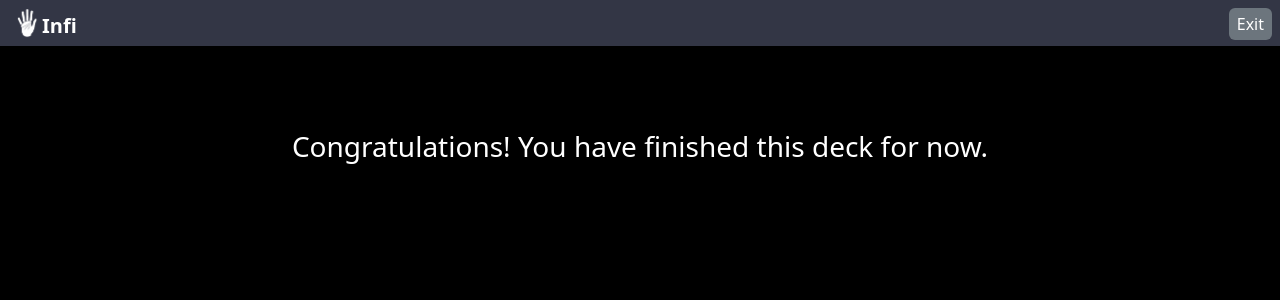
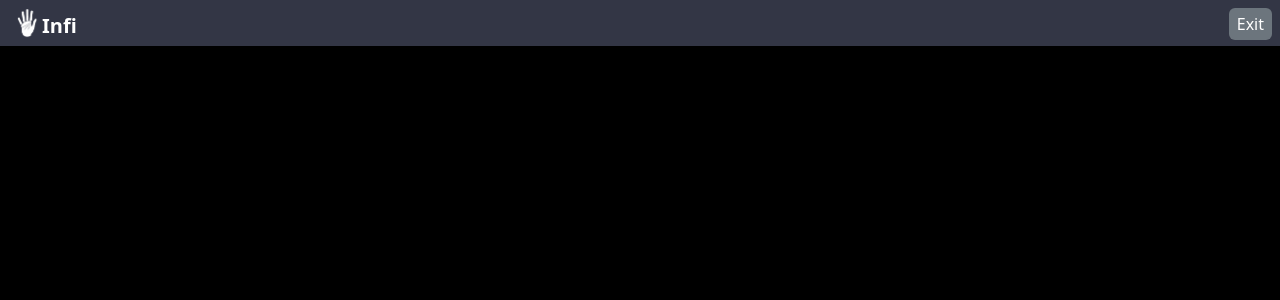
Before and after one commit to gheodn43/infi, a React (Create React App) app: page /deck/my-decks/study in a window 1280 px wide. Shown: the top 300 px of the page. Built offline with nearby package versions, Linux system fonts and the light colour scheme.

Commit message:
fix cannot reRender CardContent

```diff
--- a/src/components/car.heap.js
+++ b/src/components/car.heap.js
@@ -16,7 +16,13 @@ class MinHeap {
             let parentIndex = Math.floor((index - 1) / 2);
             let parent = this.heap[parentIndex];
 
-            if (element.timeToShow >= parent.timeToShow) break;
+            // if (element.timeToShow >= parent.timeToShow) break;
+            if (parentIndex === 0) {
+                break;
+            }
+            if (element.timeToShow >= parent.timeToShow || index <= 2) {
+                break;
+            }
 
             this.heap[index] = parent;
             index = parentIndex;
--- a/src/components/contents/CardContent.js
+++ b/src/components/contents/CardContent.js
@@ -11,11 +11,14 @@ export default function CardContent() {
     const { t } = useTranslation();
     const { deck } = useDeck();
     const [currentCard, setCurrentCard] = useState(null);
+    const [loading, setLoading] = useState(true);
+    const [counter, setCounter] = useState(0);
     const navigate = useNavigate();
     const location = useLocation();
 
     useEffect(() => {
         const fetchCards = async () => {
+            setLoading(true);
             const cardList = await getCardOfDeck(deck.deck_id);
             if (cardList && cardList.length > 0) {
                 cardList.forEach(card => {
@@ -45,15 +48,17 @@ export default function CardContent() {
             } else if (status === 'empty') {
                 setCurrentCard(null);
             }
+            setLoading(false);
         };
+
         if (deck && deck.deck_id) {
             clearHeap();
             fetchCards();
         }
     }, [deck]);
 
+
     useEffect(() => {
-        console.log('called')
         if(currentCard){
             const handleBeforeUnload = (event) => {
                 const confirmationMessage = t('cardContent.exitMessageDefault');
@@ -77,6 +82,7 @@ export default function CardContent() {
         const { status, card } = displayNextCard();
         if (status === 'success') {
             setCurrentCard(card);
+            setCounter(prev => prev + 1);
         } else if (status === 'empty') {
             setCurrentCard(null);
         }
@@ -89,7 +95,6 @@ export default function CardContent() {
             if (window.confirm(confirmationMessage)) {
                 updateCardById(currentCard.card_id, currentCard);
                 const waitingCards = getHeap();
-                console.log(waitingCards)
                 if (waitingCards.length > 0) {
                     waitingCards.map(item => updateCardById(item.card.card_id, item.card));
                 }
@@ -109,8 +114,13 @@ export default function CardContent() {
                     {t('cardContent.exitBtn')}
                 </div>
             </div>
-            {currentCard ? (
-                <RenderCard card={currentCard} onNextCard={handleNextCard} />
+
+            {loading ? (
+                <div className="container py-5 px-5">
+                    {/* <h3 className="text-center">{t('cardContent.loading')}</h3> */}
+                </div>
+            ) : currentCard ? (
+                <RenderCard key={counter} card={currentCard} onNextCard={handleNextCard} />
             ) : (
                 <div className="container py-5 px-5">
                     <h3 className="text-center">{t('cardContent.congratulations')}</h3>
@@ -118,4 +128,5 @@ export default function CardContent() {
             )}
         </div>
     );
+
 }
```
